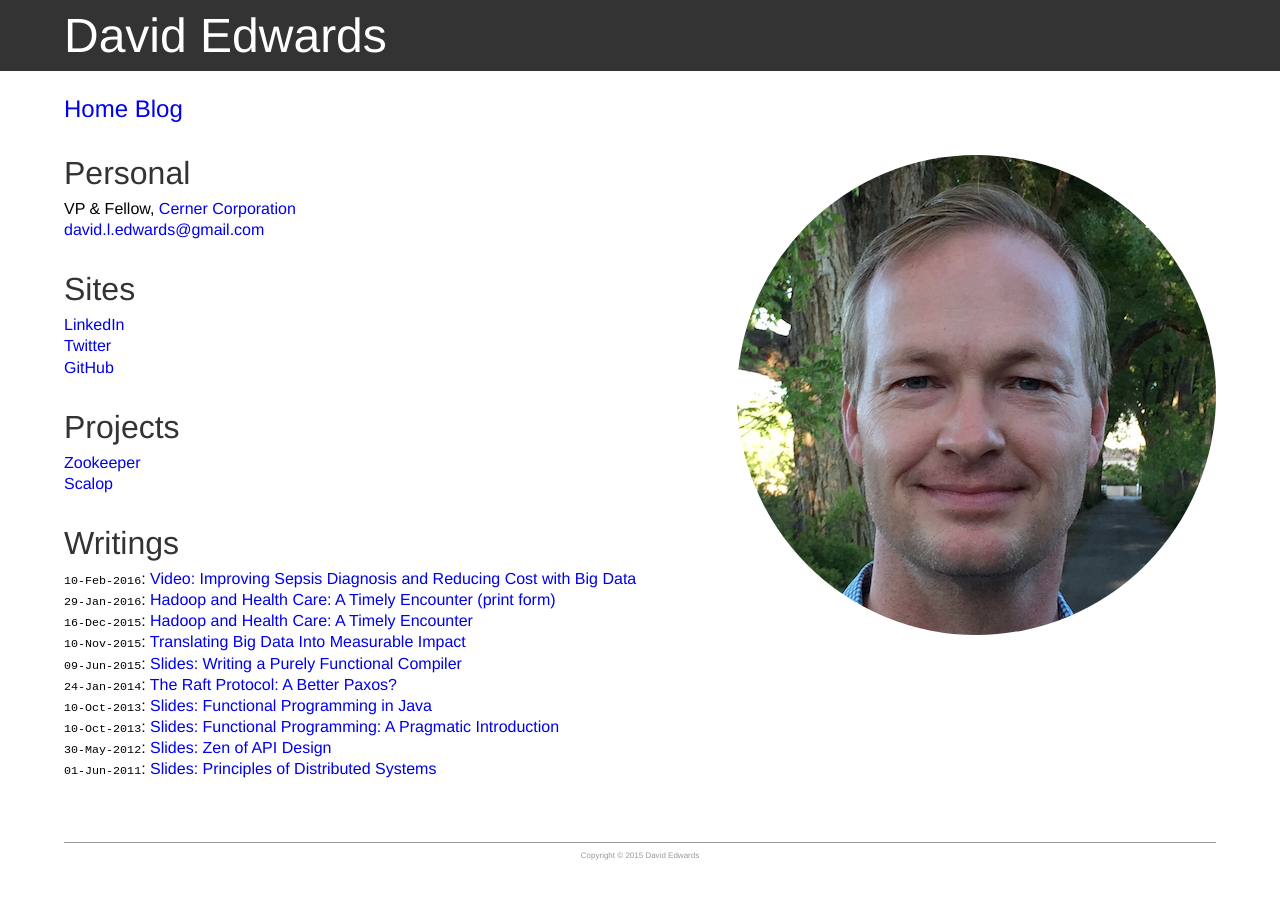
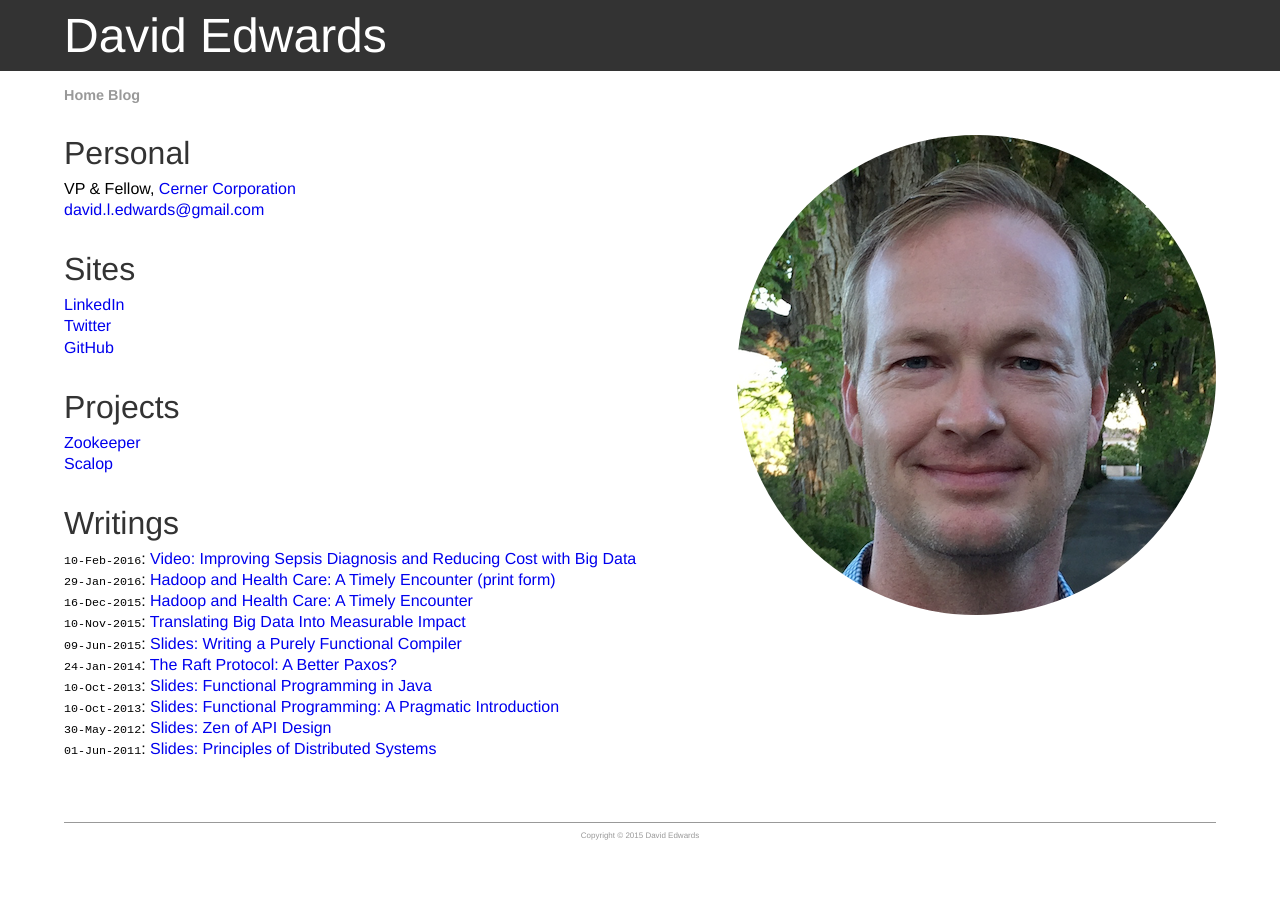
Before and after one commit to davidledwards/davidledwards.github.io, a Jekyll site: the page built from index.html, in a window 1280 px wide. Built offline with Jekyll 4.4.1, drawn with Linux system fonts in a browser that asks for light colours.

Commit message:
tinker with nav styling

```diff
--- a/css/main.css
+++ b/css/main.css
@@ -6,7 +6,8 @@ body {
 }
 
 nav {
-  font-size: 1.5em;
+  font-size: 0.9em;
+  font-weight: bold;
   color: #999999;
 }
 
@@ -17,6 +18,10 @@ nav ul {
 
 nav ul li {
   display: inline;
+}
+
+nav ul li a {
+  color: #999999;
 }
 
 footer {
```
